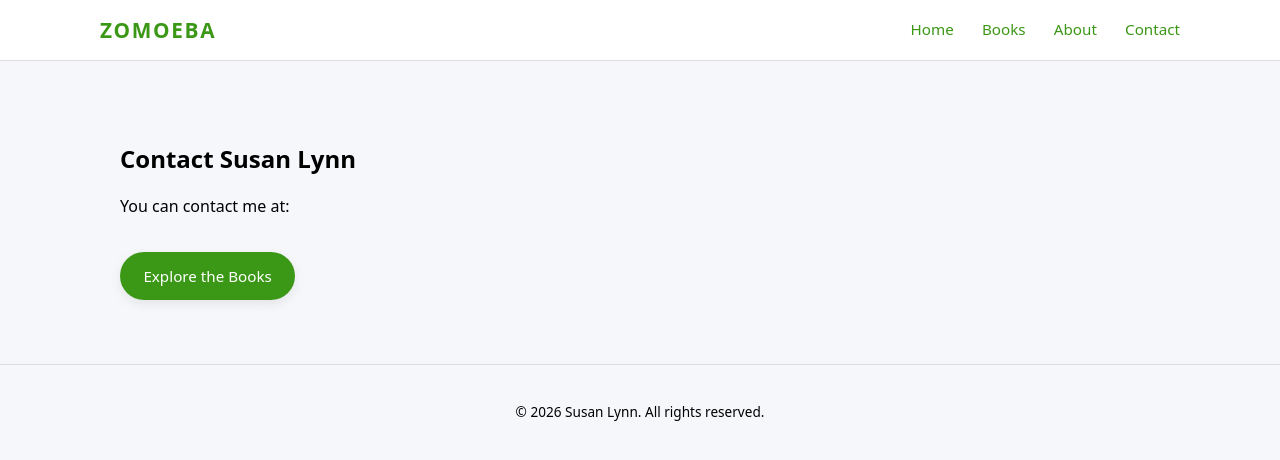
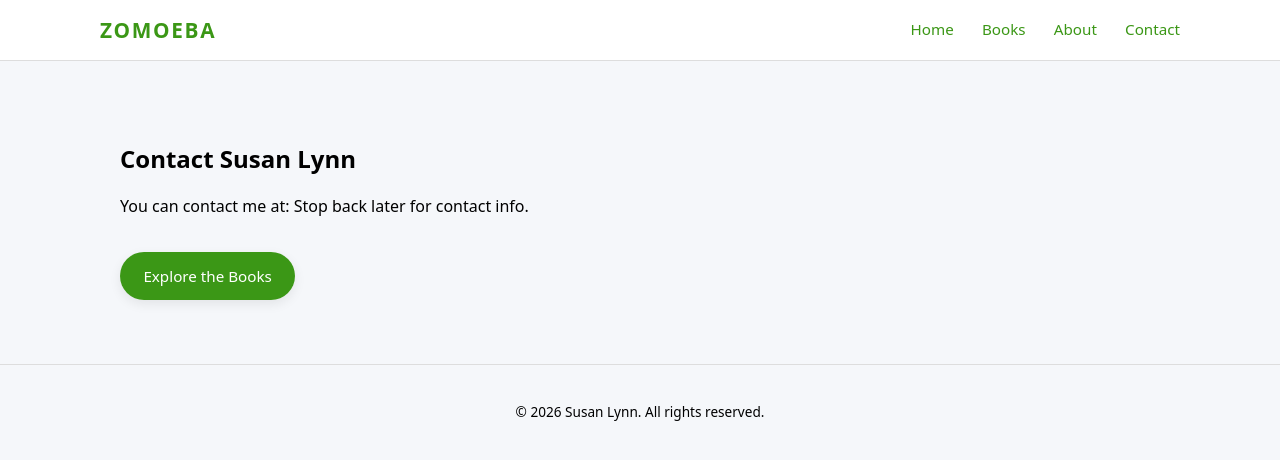
Before and after one commit to susanlynn-books/zomoeba, a Jekyll site: the page built from contact.md, in a window 1280 px wide. Shown: the top 460 px of the page. Built offline with Jekyll 4.4.1, drawn with Linux system fonts in a browser that asks for light colours.

Commit message:
Update contact.md

```diff
--- a/contact.md
+++ b/contact.md
@@ -9,7 +9,7 @@ permalink: /contact/
     <h2>Contact Susan Lynn </h2>
 
 <p>
-You can contact me at:    </p>
+You can contact me at:  Stop back later for contact info.  </p>
 
  <div class="hero-actions">
         <a href="{{ "/zomoeba/books/" | relative_url }}" class="btn primary">Explore the Books</a>
```
